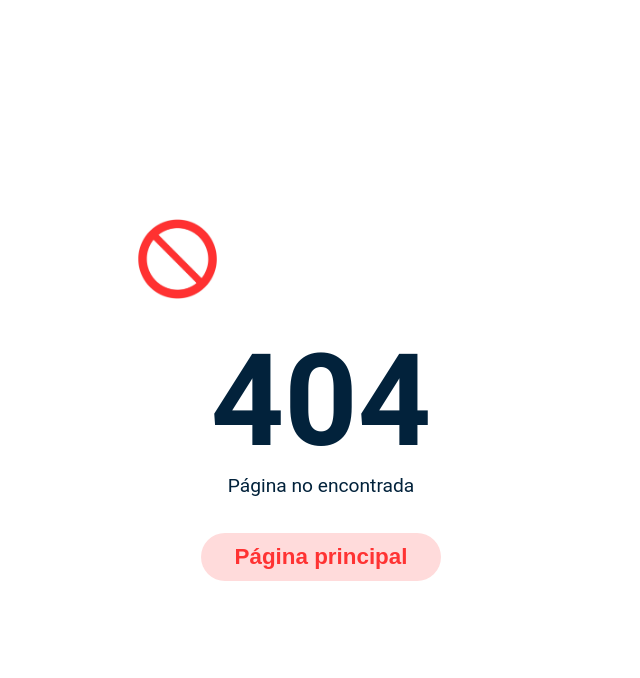
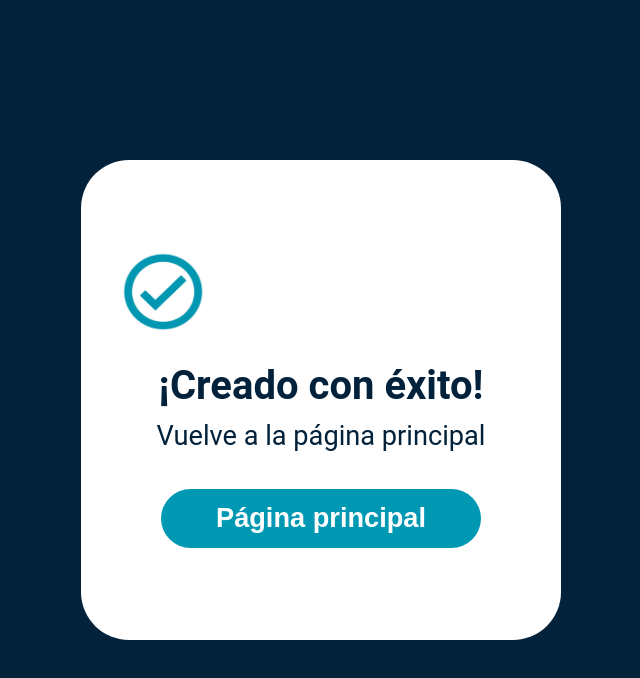
Before and after one commit to ValeRuizTo/Proyecto-Final-Front, a React (Vite) app: page /success in a window 1280 px wide. Before the commit this address had no page. Shown: the top 678 px of the page, without its empty margins (319-959 px from the left). Built offline with nearby package versions, Linux system fonts and the light colour scheme; a web font is replaced by a local one.

Commit message:
Login Navigation

```diff
--- a/src/App.jsx
+++ b/src/App.jsx
@@ -1,5 +1,5 @@
 import { BrowserRouter as Router, Route, Routes } from 'react-router-dom';
-import { Home, Login, Signin, Other} from './pages';
+import { Home, Login, Signin, Other, Success, Tweets} from './pages';
 import './App.css';
 
 function App() {
@@ -9,6 +9,8 @@ function App() {
         <Route path="/" element={<Home />} />
         <Route path="/login" element={<Login />} />
         <Route path="/signin" element={<Signin />} />
+        <Route path="/success" element={<Success />} />
+        <Route path="/tweets" element={<Tweets />} />
         <Route path="*" element={<Other />} />
       </Routes>
     </Router>
--- a/src/index.css
+++ b/src/index.css
@@ -14,11 +14,18 @@ h1 {
   line-height: 1.1;
 }
 
+input {
+  font-family: 'Roboto', sans-serif;
+}
+
 .btn-login,
-.btn-signin, button {
+.btn-signin,
+.btn-ingresar, button {
+  font-family: 'Source Sans Pro', sans-serif;
   text-decoration: none;
   padding: 0.5em 1em;
-  font-size: 1em;
+  font-size: 0.8em;
+  font-weight: bold;
   cursor: pointer;
   transition: border-color 0.25s;
 }
@@ -26,13 +33,10 @@ h1 {
 /* Error */
 
 .error {
-  height: 1.5rem;
-  border-radius: 0.5rem;
-  border: 0.1rem solid var(--red);
+  border: 0.1rem solid var(--red)!important;
   background-color: var(--light-red);
-  padding: 0.5rem;
 }
 
-.error-label {
+label.label-error {
   color: var(--red);
 }
--- a/src/pages/index.js
+++ b/src/pages/index.js
@@ -2,3 +2,5 @@ export {default as Home} from './home/home'
 export {default as Login} from './login/login'
 export {default as Other} from './other/other'
 export {default as Signin} from './signin/signin'
+export {default as Success} from './success/success'
+export {default as Tweets} from './tweets/tweets'
--- a/src/pages/login/login.css
+++ b/src/pages/login/login.css
@@ -54,15 +54,15 @@
         font-size: 1rem;
     }
 
-    button {
+    .btn-ingresar  {
         border-radius: 3rem;
         border: none;
         font-weight: bold;
         font-size: 1.2rem;
     }
 
-    input, button {
-        width: 13rem!important;
+    input, .btn-ingresar  {
+        width: 13rem;
     }
 
     .btn-ingresar {
@@ -74,12 +74,9 @@
 /* 768px 1024px */
 
 @media (min-width: 768px) and (max-width: 1024px), (min-height: 768px) {
+    .white-container-login {
+        background-color: var(--white);
 
-    body {
-        background-color: var(--white);
-    }
-
-    .white-container-login {
         img {
             border-bottom-left-radius: 3rem;
             border-bottom-right-radius: 3rem;
@@ -103,19 +100,18 @@
         }
 
         input {
-            height: 2rem;
             border-radius: 1rem;
             border: 0.2rem solid var(--dark-grey);
-            padding: 0.8rem;
+            padding: 1.1rem;
             font-size: 1.5rem;
         }
 
-        button {
+        .btn-ingresar {
             border-radius: 5rem;
-            font-size: 2rem;
+            font-size: 1.8rem;
         }
 
-        input, button {
+        input, .btn-ingresar {
             width: 18rem;
         }
     }
@@ -135,7 +131,7 @@
     .white-container-login {
         background-color: var(--white);
         flex-direction: row-reverse;
-        width: 40rem;
+        width: 41rem;
         height: 30rem;
         border-radius: 2.5rem;
         box-shadow: 3px 10px 10px hsla(0, 0%, 0%, 0.5);
@@ -169,16 +165,17 @@
         }
 
         input {
+            height: 1.3rem;
             font-size: 1rem;
             padding: 0.5rem;
             padding-left: 0.5rem;
         }
 
-        label, button {
+        label, .btn-ingresar  {
             font-size: 1.2rem;
         }
 
-        input, button {
+        input, .btn-ingresar  {
             width: 12.5rem ;
         }
     }
@@ -196,17 +193,3 @@ input:hover {
     background-color: var(--grey);
     box-shadow: 2px 6px 6px hsla(0, 0%, 0%, 0.25);
 }
-
-/* Eror */
-
-.error {
-    height: 1.5rem;
-    border-radius: 0.5rem;
-    border: 0.1rem solid var(--red);
-    background-color: var(--light-red);
-    padding: 0.5rem;
-}
-
-.error-label {
-    color: var(--red);
-}
--- a/src/pages/login/login.jsx
+++ b/src/pages/login/login.jsx
@@ -1,8 +1,34 @@
-import React from 'react';
+import React, { useState } from 'react';
+import { Link } from 'react-router-dom';
 import imgPeople from '../../assets/people.jpg';
 import './login.css';
 
 const Login = () => {
+    const [username, setUsername] = useState('');
+    const [password, setPassword] = useState('');
+    const [usernameError, setUsernameError] = useState(false);
+    const [passwordError, setPasswordError] = useState(false);
+
+    const handleInputChange = (e) => {
+        const { name, value } = e.target;
+        if (name === 'username') {
+            setUsername(value);
+            setUsernameError(value.trim() === '');
+        } else if (name === 'password') {
+            setPassword(value);
+            setPasswordError(value.trim() === '');
+        }
+    };
+
+    const handleLogin = () => {
+        setUsernameError(username.trim() === '');
+        setPasswordError(password.trim() === '');
+
+        if (username.trim() !== '' && password.trim() !== '') {
+            return <Link to="/home" />;
+        }
+    };
+
     return (
         <div className="container-login">
             <div className="white-container-login">
@@ -12,16 +38,38 @@ const Login = () => {
                 <div className="text-container-login">
                     <h1>Log In</h1>
                     <form className="form-column">
-                        <label htmlFor="username">Usuario:</label>
-                        <input className="input-username" type="text" placeholder="Ingresa tu usuario" />
-                        <label htmlFor="user-password">Contraseña:</label>
-                        <input className="input-password" type="password" placeholder="Ingresa tu contraseña" />
+                        <label htmlFor="username" className={usernameError ? 'label-error' : ''}>
+                            {usernameError ? 'Campo vacío' : 'Usuario:'}
+                        </label>
+                        <input
+                            name="username"
+                            className={usernameError ? 'input-username error' : 'input-username'}
+                            type="text"
+                            placeholder="Ingresa tu usuario"
+                            value={username}
+                            onChange={handleInputChange} />
+                        <label htmlFor="user-password" className={passwordError ? 'label-error' : ''}>
+                            {passwordError ? 'Campo vacío' : 'Contraseña:'}
+                        </label>
+                        <input
+                            name="password"
+                            className={passwordError ? 'input-password error' : 'input-password'}
+                            type="password"
+                            placeholder="Ingresa tu contraseña"
+                            value={password}
+                            onChange={handleInputChange}
+                        />
                     </form>
-                    <button className="btn-ingresar">Ingresar</button>
+                    <Link
+                        to={username.trim() !== '' && password.trim() !== '' ? '/tweets' : '#'}
+                        className="btn-ingresar"
+                        onClick={handleLogin}>
+                        Ingresar
+                    </Link>
                 </div>
             </div>
         </div>
-    )
-}
+    );
+};
 
 export default Login;
--- a/src/pages/signin/signin.css
+++ b/src/pages/signin/signin.css
@@ -74,13 +74,9 @@
 /* 768px 1024px */
 
 @media (min-width: 768px) and (max-width: 1024px), (min-height: 768px) {
-
-    body {
-        background-color: var(--white);
-    }
-
     .white-container-signin {
-        img {
+    background-color: var(--white);
+    img {
             border-bottom-left-radius: 3rem;
             border-bottom-right-radius: 3rem;
         }
@@ -103,7 +99,6 @@
         }
 
         input {
-            height: 2rem;
             border-radius: 1rem;
             border: 0.2rem solid var(--dark-grey);
             padding: 0.8rem;
--- /dev/null
+++ b/src/pages/success/success.css
@@ -0,0 +1,137 @@
+/* MOBILE FIRST */
+
+* {
+    margin: 0 ;
+    padding: 0;
+    color: var(--dark-blue);
+}
+
+#root {
+    box-sizing: border-box;
+}
+
+body {
+    display: flex;
+    justify-content: center;
+    align-items: center;
+    height: 100vh;
+}
+
+.container-success {
+    width: 100vw;
+    display: flex;
+    flex-direction: column;
+    justify-content: center;
+}
+
+.white-container-success {
+    display: flex;
+    flex-direction: column;
+    align-items: center;
+    gap: 2rem;
+    background-color: var(--white);
+
+    h1 {
+        margin-top: 10%;
+        font-size: 2rem;
+    }
+
+    p {
+        font-size: 1.3rem;
+    }
+
+    img {
+        height: 70%;
+        width: 70%;
+    }
+
+    button {
+        width: 16rem;
+        border-radius: 2rem;
+        font-size: 1.3rem;
+        color: var(--white);
+        background-color: var(--blue);
+        font-weight: bold;
+        border: none;
+    }
+}
+
+/* 768px 1024px */
+
+@media (min-width: 768px) and (max-width: 1024px), (min-height: 768px) {
+    .white-container-success {
+        gap: 3rem;
+
+        h1 {
+            font-size: 3rem;
+        }
+
+        p {
+            font-size: 2rem;
+        }
+
+        button {
+            width: 21rem;
+            border-radius: 3rem;
+            font-size: 2rem;
+        }
+    }
+}
+
+/* +1024px */
+
+@media (min-width: 1024px) or (min-height: 1024px) {
+    body {
+        height: 100vh;
+        width: 100vw;
+        background-color: var(--dark-blue);
+    }
+
+    .container-success {
+        display: flex;
+        justify-content: center;
+        align-items: center;
+    }
+
+    .white-container-success {
+        height: 30rem;
+        width: 30rem;
+        justify-content: center;
+        gap: 2rem;
+        border-radius: 3rem;
+
+        .img-container-success {
+            width: 25rem;
+            display: flex;
+            justify-content: left;
+        }
+        img {
+            height: 5rem;
+            width: auto;
+        }
+
+        h1 {
+            margin: 0;
+            font-size: 2.5rem;
+        }
+
+        p {
+            margin-top: 0.5rem;
+            font-size: 1.7rem;
+        }
+
+        button {
+            width: 20rem;
+            border-radius: 2rem;
+            font-size: 1.7rem;
+        }
+    }
+}
+
+/* Hovers */
+
+.btn-home:hover {
+    background-color: var(--red);
+    color: var(--white);
+    box-shadow: 2px 6px 6px hsla(0, 0%, 0%, 0.25);
+}
--- /dev/null
+++ b/src/pages/success/success.jsx
@@ -0,0 +1,22 @@
+import React from 'react';
+import imgSuccess from '../../assets/success.jpg';
+import './success.css';
+
+const Success = () => {
+    return (
+        <div className="container-success">
+            <div className="white-container-success">
+                <div className="img-container-success">
+                    <img src={imgSuccess} alt="Error" />
+                </div>
+                <div className="text-container-success">
+                    <h1>¡Creado con éxito!</h1>
+                    <p>Vuelve a la página principal</p>
+                </div>
+                <button className="btn-home">Página principal</button>
+            </div>
+        </div>
+    )
+}
+
+export default Success;
--- /dev/null
+++ b/src/pages/tweets/tweets.jsx
@@ -0,0 +1,14 @@
+import React from 'react';
+import './tweets.css';
+
+const Tweets = () => {
+    return (
+        <div className="container-success">
+            <div className="white-container-success">
+                    <h1>¡TWEETS!</h1>
+            </div>
+        </div>
+    )
+}
+
+export default Tweets;
```
Also changed, not shown: src/pages/tweets/tweets.css (added).
